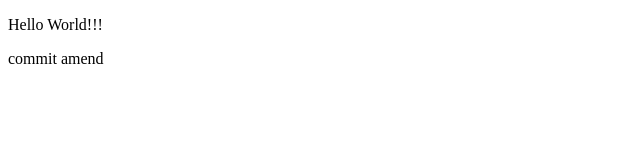
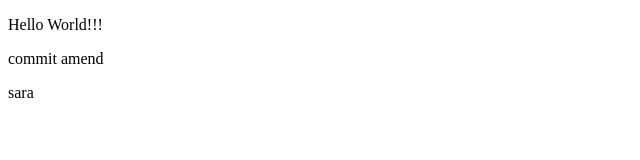
Before and after one commit to efratAma/learning-git, a plain HTML site: page index.html in a window 1280 px wide. Shown: the full height of the page, 0-640 px from the left. Drawn offline with Linux system fonts and the light colour scheme.

Commit message:
sara change 1

```diff
--- a/index.html
+++ b/index.html
@@ -9,5 +9,6 @@
     <p>Hello World!!!</p>
 
     <p>commit amend</p>
+    <p>sara</p>
 </body>
 </html>
```
